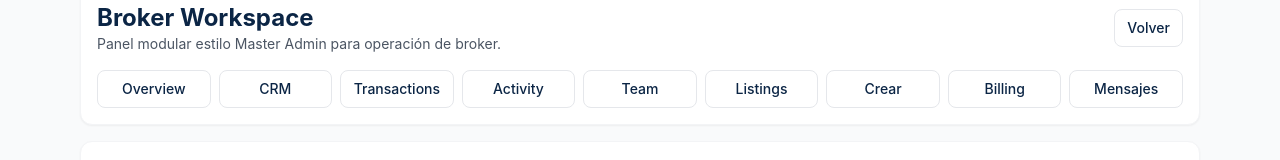
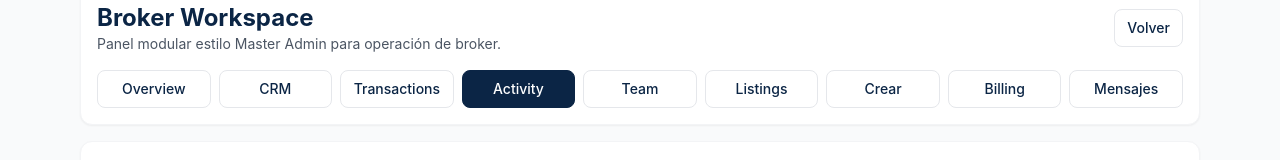
Before and after one commit to eduardoinoa18/viventa-rd, a Next.js app: page /dashboard/broker/activity in a window 1280 px wide. Shown: the part 128-288 px from the top of the page. Built offline with nearby package versions, Linux system fonts and the light colour scheme; no server answers.

Commit message:
feat(activity): mark feeds as seen and show unread nav badges

```diff
--- a/app/(dashboard)/master/activity/page.tsx
+++ b/app/(dashboard)/master/activity/page.tsx
@@ -56,6 +56,20 @@ export default function MasterActivityPage() {
       setLoading(false)
     }
   }
+
+  async function markActivitySeen() {
+    try {
+      await fetch('/api/activity-events/summary', {
+        method: 'PATCH',
+        headers: { 'Content-Type': 'application/json' },
+        body: JSON.stringify({ action: 'markSeen' }),
+      })
+    } catch {}
+  }
+
+  useEffect(() => {
+    markActivitySeen()
+  }, [])
 
   useEffect(() => {
     loadEvents()
--- a/app/dashboard/broker/activity/page.tsx
+++ b/app/dashboard/broker/activity/page.tsx
@@ -51,7 +51,18 @@ export default function BrokerActivityPage() {
     }
   }
 
+  async function markActivitySeen() {
+    try {
+      await fetch('/api/activity-events/summary', {
+        method: 'PATCH',
+        headers: { 'Content-Type': 'application/json' },
+        body: JSON.stringify({ action: 'markSeen' }),
+      })
+    } catch {}
+  }
+
   useEffect(() => {
+    markActivitySeen()
     loadEvents()
   }, [])
 
--- a/app/dashboard/broker/layout.tsx
+++ b/app/dashboard/broker/layout.tsx
@@ -2,6 +2,7 @@ import Link from 'next/link'
 import Header from '@/components/Header'
 import Footer from '@/components/Footer'
 import BottomNav from '@/components/BottomNav'
+import BrokerWorkspaceNav from '@/components/BrokerWorkspaceNav'
 
 export default function BrokerDashboardLayout({ children }: { children: React.ReactNode }) {
   return (
@@ -17,17 +18,7 @@ export default function BrokerDashboardLayout({ children }: { children: React.Re
               </div>
               <Link href="/dashboard" className="px-3 py-2 rounded-lg border border-gray-200 text-sm font-medium text-[#0B2545]">Volver</Link>
             </div>
-            <div className="mt-4 grid grid-cols-2 sm:grid-cols-4 lg:grid-cols-9 gap-2 text-sm">
-              <Link href="/dashboard/broker/overview" className="text-center px-3 py-2 rounded-lg border border-gray-200 text-[#0B2545] font-medium">Overview</Link>
-              <Link href="/dashboard/broker/crm" className="text-center px-3 py-2 rounded-lg border border-gray-200 text-[#0B2545] font-medium">CRM</Link>
-              <Link href="/dashboard/broker/transactions" className="text-center px-3 py-2 rounded-lg border border-gray-200 text-[#0B2545] font-medium">Transactions</Link>
-              <Link href="/dashboard/broker/activity" className="text-center px-3 py-2 rounded-lg border border-gray-200 text-[#0B2545] font-medium">Activity</Link>
-              <Link href="/dashboard/broker/team" className="text-center px-3 py-2 rounded-lg border border-gray-200 text-[#0B2545] font-medium">Team</Link>
-              <Link href="/dashboard/listings" className="text-center px-3 py-2 rounded-lg border border-gray-200 text-[#0B2545] font-medium">Listings</Link>
-              <Link href="/dashboard/listings/create" className="text-center px-3 py-2 rounded-lg border border-gray-200 text-[#0B2545] font-medium">Crear</Link>
-              <Link href="/dashboard/billing" className="text-center px-3 py-2 rounded-lg border border-gray-200 text-[#0B2545] font-medium">Billing</Link>
-              <Link href="/messages" className="text-center px-3 py-2 rounded-lg border border-gray-200 text-[#0B2545] font-medium">Mensajes</Link>
-            </div>
+            <BrokerWorkspaceNav />
           </section>
           {children}
         </div>
--- a/components/AdminSidebar.tsx
+++ b/components/AdminSidebar.tsx
@@ -11,6 +11,7 @@ export default function AdminSidebar() {
   const pathname = usePathname()
   const [collapsed, setCollapsed] = useState(false)
   const [userRole, setUserRole] = useState<string>('master_admin')
+  const [unreadActivity, setUnreadActivity] = useState(0)
 
   // Persist collapsed state & get user role
   useEffect(() => {
@@ -21,6 +22,16 @@ export default function AdminSidebar() {
     const session = getSession()
     if (session?.role) setUserRole(session.role)
   }, [])
+
+  useEffect(() => {
+    fetch('/api/activity-events/summary', { cache: 'no-store' })
+      .then(async (response) => {
+        const payload = await response.json().catch(() => ({}))
+        if (!response.ok || !payload?.ok) return
+        setUnreadActivity(Number(payload?.summary?.unreadActivity || 0))
+      })
+      .catch(() => {})
+  }, [pathname])
 
   function toggleCollapsed() {
     const next = !collapsed
@@ -79,7 +90,11 @@ export default function AdminSidebar() {
             }`}
           >
             <span className="text-xl shrink-0">{link.icon}</span>
-            {!collapsed && <span className="truncate">{link.label}</span>}
+            {!collapsed && (
+              <span className="truncate">
+                {link.href === '/master/activity' && unreadActivity > 0 ? `${link.label} (${unreadActivity})` : link.label}
+              </span>
+            )}
           </Link>
         ))}
       </nav>
--- /dev/null
+++ b/components/BrokerWorkspaceNav.tsx
@@ -0,0 +1,59 @@
+'use client'
+
+import Link from 'next/link'
+import { usePathname } from 'next/navigation'
+import { useEffect, useState } from 'react'
+
+type ActivitySummary = {
+  unreadActivity: number
+}
+
+const NAV_ITEMS = [
+  { href: '/dashboard/broker/overview', label: 'Overview' },
+  { href: '/dashboard/broker/crm', label: 'CRM' },
+  { href: '/dashboard/broker/transactions', label: 'Transactions' },
+  { href: '/dashboard/broker/activity', label: 'Activity' },
+  { href: '/dashboard/broker/team', label: 'Team' },
+  { href: '/dashboard/listings', label: 'Listings' },
+  { href: '/dashboard/listings/create', label: 'Crear' },
+  { href: '/dashboard/billing', label: 'Billing' },
+  { href: '/messages', label: 'Mensajes' },
+]
+
+export default function BrokerWorkspaceNav() {
+  const pathname = usePathname()
+  const [summary, setSummary] = useState<ActivitySummary>({ unreadActivity: 0 })
+
+  useEffect(() => {
+    fetch('/api/activity-events/summary', { cache: 'no-store' })
+      .then(async (response) => {
+        const payload = await response.json().catch(() => ({}))
+        if (!response.ok || !payload?.ok) return
+        setSummary({ unreadActivity: Number(payload?.summary?.unreadActivity || 0) })
+      })
+      .catch(() => {})
+  }, [pathname])
+
+  return (
+    <div className="mt-4 grid grid-cols-2 sm:grid-cols-4 lg:grid-cols-9 gap-2 text-sm">
+      {NAV_ITEMS.map((item) => {
+        const isActive = pathname === item.href
+        const isActivity = item.href === '/dashboard/broker/activity'
+        const unread = summary.unreadActivity
+
+        return (
+          <Link
+            key={item.href}
+            href={item.href}
+            className={`text-center px-3 py-2 rounded-lg border font-medium ${isActive ? 'border-[#0B2545] bg-[#0B2545] text-white' : 'border-gray-200 text-[#0B2545]'}`}
+          >
+            <span>
+              {item.label}
+              {isActivity && unread > 0 ? ` (${unread})` : ''}
+            </span>
+          </Link>
+        )
+      })}
+    </div>
+  )
+}
```
